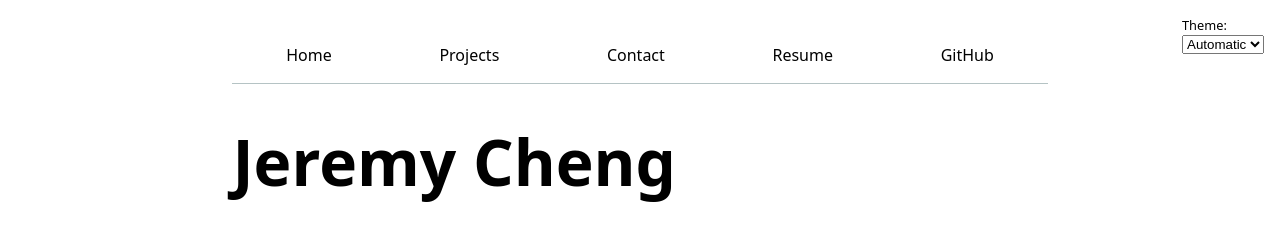
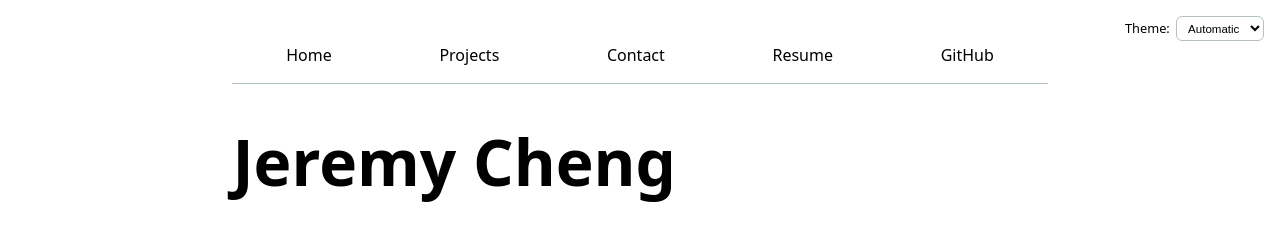
Before and after one commit to jeremyjcheng/portfolio, a plain HTML site: page index.html in a window 1280 px wide. Shown: the top 237 px of the page. Drawn offline with Linux system fonts and the light colour scheme; no server answers.

Commit message:
Updated theme selector

```diff
--- a/style.css
+++ b/style.css
@@ -4,6 +4,40 @@
   right: 1rem;
   font-size: 80%;
   font-family: inherit;
+  display: flex;
+  align-items: center;
+  gap: 0.5em;
+}
+
+.color-scheme label {
+  font-size: 0.9em;
+  color: inherit;
+  white-space: nowrap;
+}
+
+.color-scheme select {
+  padding: 0.4em 0.6em;
+  border: 1px solid oklch(80% 3% 200);
+  border-radius: 6px;
+  background-color: canvas;
+  color: canvastext; /* match nav link color */
+  font-size: 0.9em;
+  cursor: pointer;
+  transition: border-color 0.2s, background-color 0.2s;
+}
+
+.color-scheme select option {
+  color: canvastext; /* ensure dropdown options also match */
+}
+
+.color-scheme select:hover {
+  border-color: var(--color-accent);
+  background-color: color-mix(in oklch, canvas 95%, canvastext 5%);
+}
+
+.color-scheme select:focus {
+  outline: 2px solid var(--color-accent);
+  outline-offset: 2px;
 }
 
 html {
```
